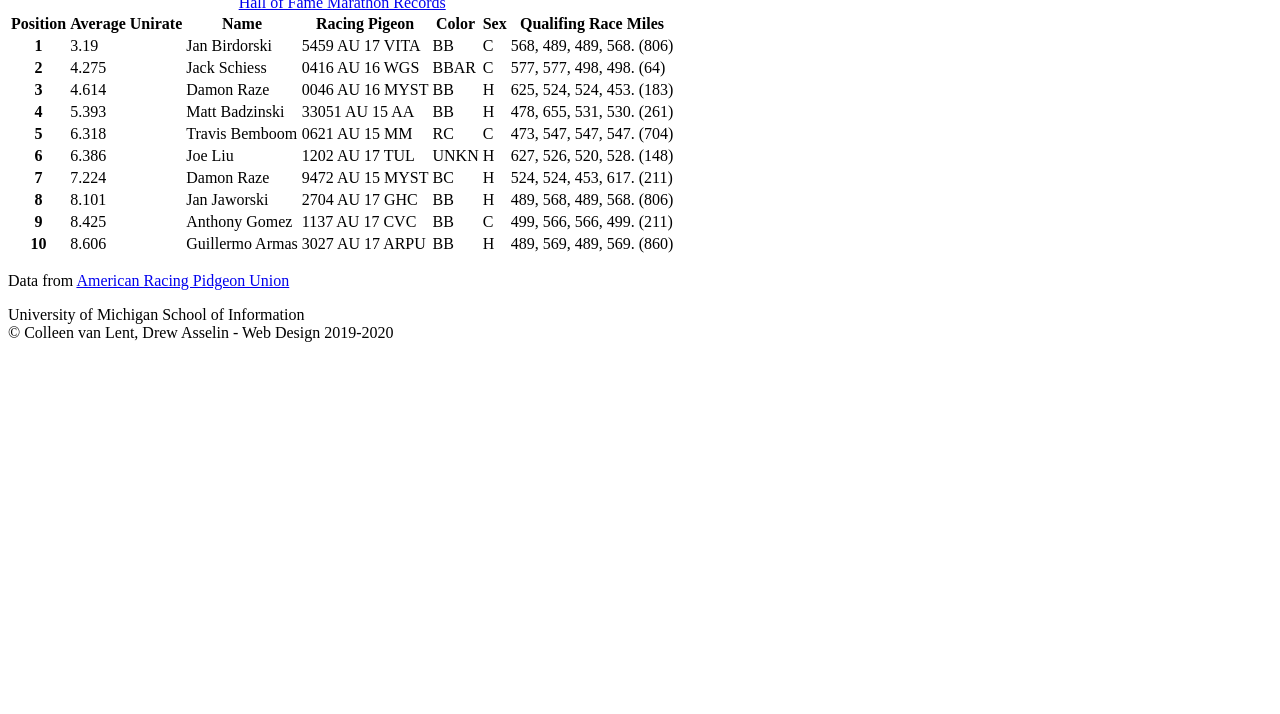
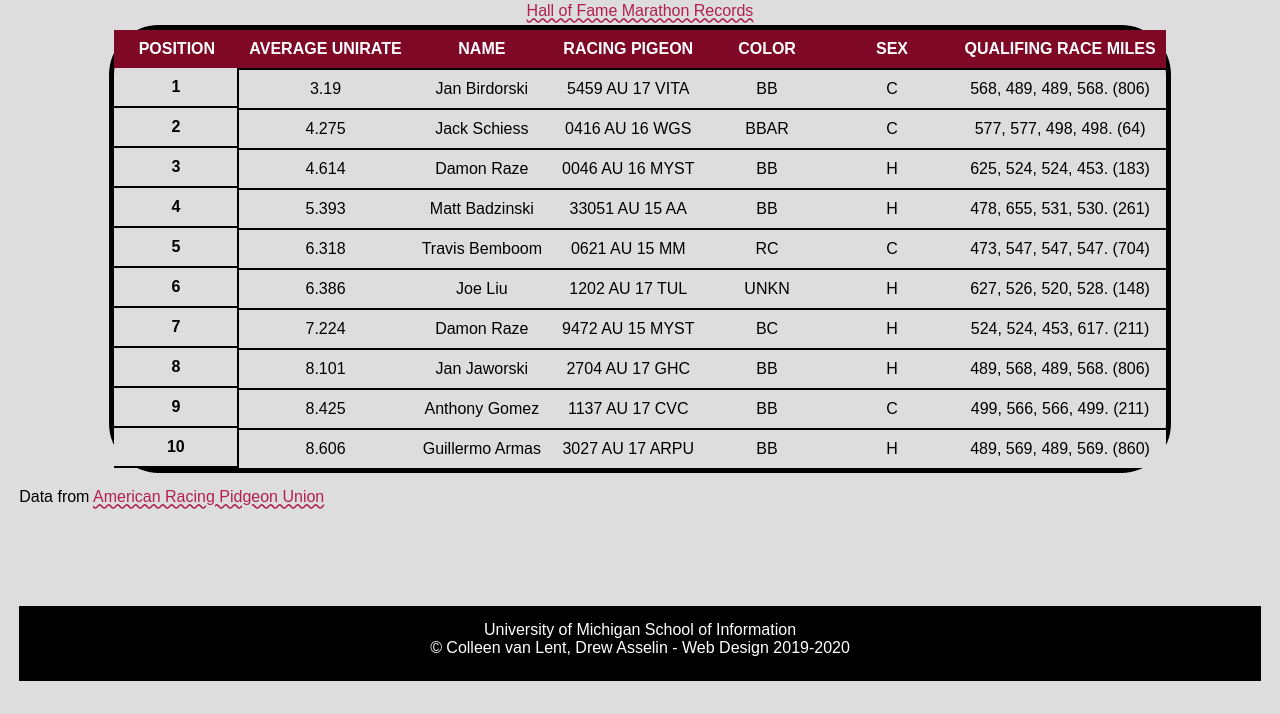
Before and after one commit to almaxim/homework4-2021, a plain HTML site: page index.html in a window 1280 px wide. Shown: the part 86-800 px from the top of the page. Drawn offline with Linux system fonts and the light colour scheme; a web font is replaced by a local one.

Commit message:
Add files via upload

```diff
--- a/css/style.css
+++ b/css/style.css
@@ -30,52 +30,90 @@ body{
   margin: 1.2em;
   background-size: cover ;
   background-position: center;
-
+  font-family: 'Andika', sans-serif;
+  background-image: url("file:///c:/Users/pooki/Documents/UM - 2021 Fall/SI 339 (Web Design)/hw4-2021-main/images/pigeon-background.JPEG");
+  background-color: #DDDDDD;
   /*Req 1*/
 }
 
 h1{
   color: #c12258;
   font-size: 2em;
-
+  size: 32px;
+  text-align: center;
+  line-height: 2;
   /*Req 2*/
 }
 
 p{
-
+  padding-top: 15px;
 }
 
-a{
-
+a:link{
+  font-size: 16px;
+  color:#B21F50;
+  text-decoration-style: wavy;
 }
 
 /*Req 5*/
 /*Add selector and rule here*/
 
 
-
 td{
+  text-align: center;
+  vertical-align: middle;
+  border-top: 2px solid black;
+  padding: 10px;
 
 }
 
 
 .colhead{
   color: #FFFFFF;
-
+  min-width: 125px;
+  padding: 10px;
+  text-transform: uppercase;
+  text-align: center;
+  vertical-align: middle;
+  background-color: #7e0825;
 }
 
 .rowhead{
-
+  border-right: 2px solid black;
+  border-bottom: 2px solid black;
 }
 
 
 table{
     border: 5px solid #000000;
+    margin: 0 auto;
+    border-radius: 50px;
+
+}
+
+tr:hover{
+  background-color: rgba(156, 137, 142, 0.25);
 }
 
 /* I gave you the selector, but not the property-value pair.
 You can use Inspect Element or your editor to find selectors. */
-thead tr:first-child th:first-child{}
+thead {
+
+}
+
+tr:first-child{
+
+
+}
+
+tbody tr:nth-child(even) {
+  background: #DDDDDD;
+}
+
+th:first-child{
+  vertical-align: middle;
+
+}
 
 /*Add selectors and rules here*/
 
@@ -86,4 +124,7 @@ footer{
   background:#000000;
   text-align:center;
   color: #FFFFFF;
+  min-height: 75px;
+  position: static;
+  bottom: 0;
 }
--- a/index.html
+++ b/index.html
@@ -2,8 +2,15 @@
 <html lang="en">
   <head>
     <meta charset="UTF-8">
+    <link rel="preconnect" href="https://fonts.googleapis.com">
+    <link rel="preconnect" href="https://fonts.gstatic.com" crossorigin>
+    <link rel="stylesheet" type="text/css" href="css/html5reset.css">
+    <link rel="stylesheet" type="text/css" href="css/style.css">
+    <link href="https://fonts.googleapis.com/css2?family=Andika&display=swap" rel="stylesheet">
     <!-- Link the style sheets and Google font -->
-    <link rel="shortcut icon" type="image/png" href="images/pigeon-icon.png"/>
+    <!-- <link rel="shortcut icon" type="image/png" href="images/pigeon-icon.png"/> -->
+    <link rel="shortcut icon" type="image/jpg" href="images/icons8-pigeon-64.png"/>
+    <!-- Image by <a target="_blank" href="https://icons8.com/icon/EXMBYYRrsJz0/pigeon">Pigeon</a> icon by <a target="_blank" href="https://icons8.com">Icons8</a> -->
     <!-- Image by <a href="https://pixabay.com/users/chiplanay-1971251/?utm_source=link-attribution&amp;utm_medium=referral&amp;utm_campaign=image&amp;utm_content=3303111">chiplanay</a> from <a href="https://pixabay.com/?utm_source=link-attribution&amp;utm_medium=referral&amp;utm_campaign=image&amp;utm_content=3303111">Pixabay</a> -->
     <title>2021 AU National Old Bird Hall of Fame Marathon Distance</title>
   </head>
@@ -27,8 +34,8 @@
   * You can do it! (*•̀ᴗ•́*)و
   ******************************************** -->
   <body>
-    <h1>AU National Old Bird Hall of Fame Marathon Distance</h1>
     <main>
+      <h1>AU National Old Bird Hall of Fame Marathon Distance</h1>
       <table>
         <caption><a href = "https://pigeon-ndb.com/results/">Hall of Fame Marathon Records</a></caption>
       <thead>
```
Also changed, not shown: images/icons8-pigeon-64.png (added).
